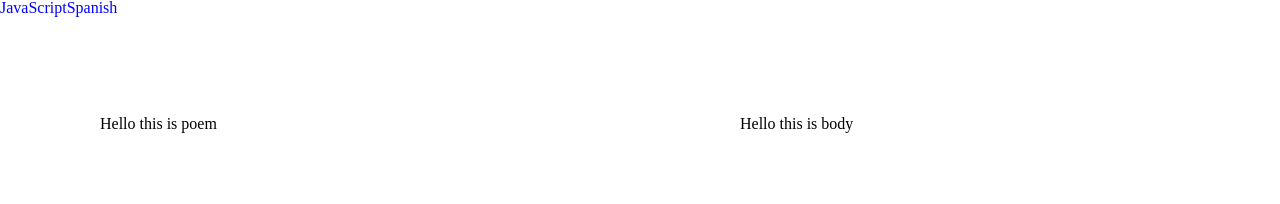
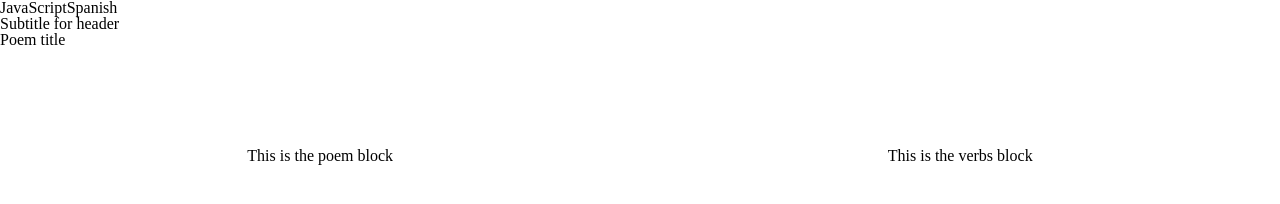
Before and after one commit to juliakahn1/javascriptspanish, a website built with webpack: page index.html in a window 1280 px wide. Built offline with nearby package versions, Linux system fonts and the light colour scheme.

Commit message:
Add HTML and CSS rough skeleton, update low MVP JSON datafile for testing

```diff
--- a/index.html
+++ b/index.html
@@ -12,16 +12,24 @@
     <title>JavaScriptSpanish</title>
   </head>
 
-  <h1>JavaScriptSpanish</h1>
+  <header>
+    <h1 id="main-title">JavaScriptSpanish</h1>
+    <p id="title-subtitle">Subtitle for header</p>
+    <nav>
+      <ul class="poems-nav">
+        <li>Poem title</li>
+      </ul>
+    </nav>
+  </header>
 
   <body>
-    <div class="main-body">
-        <div class="poem">
-            <p>Hello this is poem</p>
-        </div>
-        <div class="verbs">
-            <p>Hello this is body</p>
-        </div>
+    <div class="main">
+      <div class="poem">
+          <p>This is the poem block</p>
+      </div>
+      <div class="verbs">
+          <p>This is the verbs block</p>
+      </div>
     </div>
   </body>
 
--- a/src/index.scss
+++ b/src/index.scss
@@ -48,22 +48,30 @@ table {
 	border-spacing: 0;
 }
 
-h1 {
-    color: blue;
-}
 
-.main-body {
+.main {
 	display: flex;
-}
+	justify-content: space-around;
 
 	.poem {
-    flex: 1;
+		display: flex;
 		margin: 100px;
-    order: 2px solid rgb(9, 8, 8);
 	}
 
 	.verbs {
-    flex: 1;
+		display: flex;
 		margin: 100px;
-    order: 2px solid black;
 	}
+}
+
+// .poem {
+//     flex: 1;
+//     margin: 100px;
+//     order: 2px solid rgb(9, 8, 8);
+// }
+
+// .verbs {
+//     flex: 1;
+//     margin: 100px;
+//     order: 2px solid black;
+// }
```
Also changed, not shown: machado.json (+34 -1 lines), dist/main.css. Lines whose indentation alone changed are shown as unchanged.
